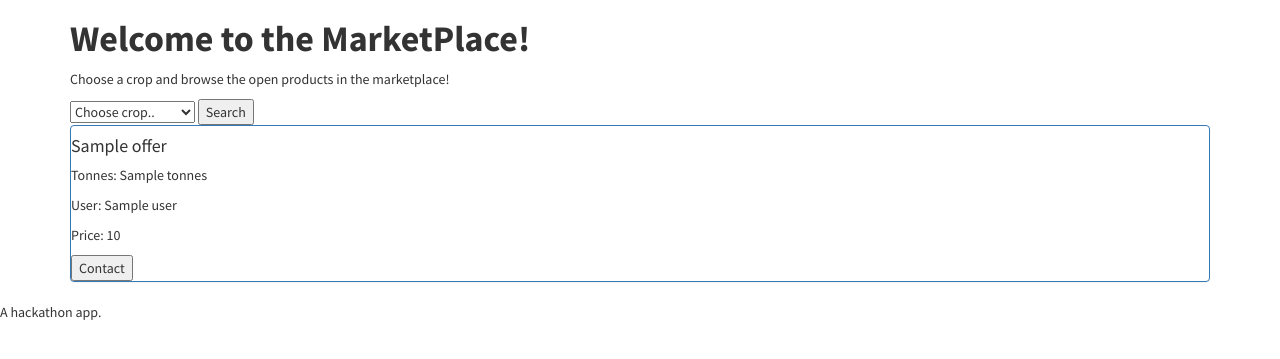
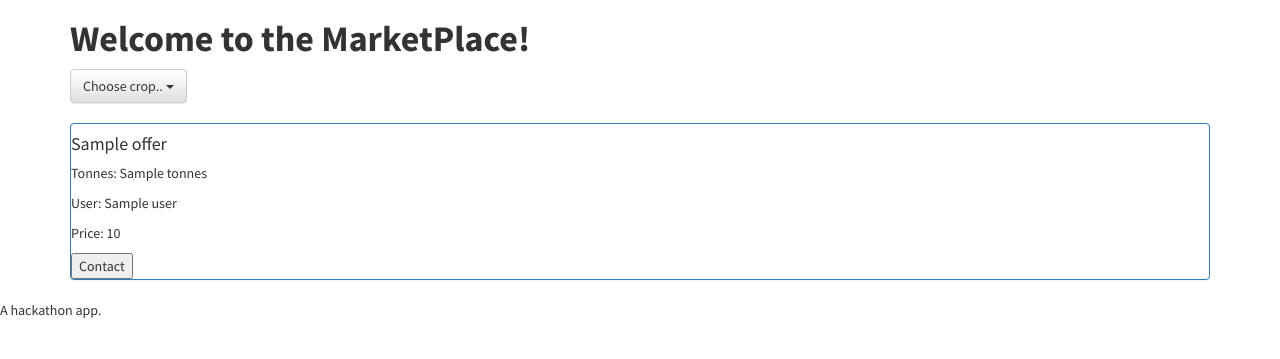
Before and after one commit to IPPETAD/agrilytics, a Flask app: page /market in a window 1280 px wide. Shown: the part 51-410 px from the top of the page. Run offline with Flask 2, Linux system fonts and the light colour scheme; a database or web service that is not in the repository returns one stand-in record (values such as "Sample title"); some libraries are stand-ins or nearby versions.

Commit message:
Marketplace Update Tied a cannonball to Bootstrap's bootstrap. By this I mean I used more bootstrap.

```diff
--- a/farm/templates/marketplace.html
+++ b/farm/templates/marketplace.html
@@ -13,24 +13,27 @@
 
 <h1>Welcome to the MarketPlace!</h1>
 
+<div class="btn-group">
+    <button type="button" class="btn btn-default dropdown-toggle" data-toggle="dropdown">
+        {% if crop %}
+            {% for crop_type in crop_types %}
+                {% if crop == crop_type.crop %}
+                    {{ crop_type.label }}
+                {% endif %}
+            {% endfor %}
+        {% else %}
+            Choose crop..
+        {% endif %}
+        <span class="caret"></span>
+    </button>
+    <ul class="dropdown-menu">
+        {% for crop_type in crop_types %}
+            <li><a href="{{ crop_type.crop }}">{{ crop_type.label }}</a></li>
+        {% endfor %}
+    </ul>
+</div>
 
-<form action="market" id="description">
-    <p>Choose a crop and browse the open products in the marketplace!</p>
-    <select class="market_dropdown" name="crop">
-        {% if not crop %}
-        <option value="DEFAULT" selected="selected">Choose crop..</option>
-        {% endif %}
-        {% for crop_type in crop_types %}
-            {% if crop_type.crop == crop %}
-                <option value="{{ crop_type.crop }}" selected="selected">{{ crop_type.label }}</option>
-            {% else %}
-                <option value="{{ crop_type.crop }}">{{ crop_type.label }}</option>
-            {% endif %}
-        {% endfor %}}
-    </select>
-	<input type="submit" value="Search">
-</form>
-
+<br /><br />
 
 {% for offer in offers %}
     <div class="panel panel-primary">
--- a/farm/views.py
+++ b/farm/views.py
@@ -31,10 +31,11 @@ def field(field_id):
     return render_template('field.html', field = field)
 
 @app.route('/market')
-def marketplace():
-    crop = request.args.get("crop")
-    offers = mongo.db.offers.find({"crop": crop})
-    crop_types = mongo.db.crop_types.find()
+@app.route('/market/')
+@app.route('/market/<crop>')
+def marketplace(crop=None):
+    offers = list(mongo.db.offers.find({"crop": crop}))
+    crop_types = list(mongo.db.crop_types.find())
     return render_template('marketplace.html', offers = offers, crop = crop, crop_types = crop_types)
 
 @app.route('/field/add', methods=['GET', 'POST'])
```
